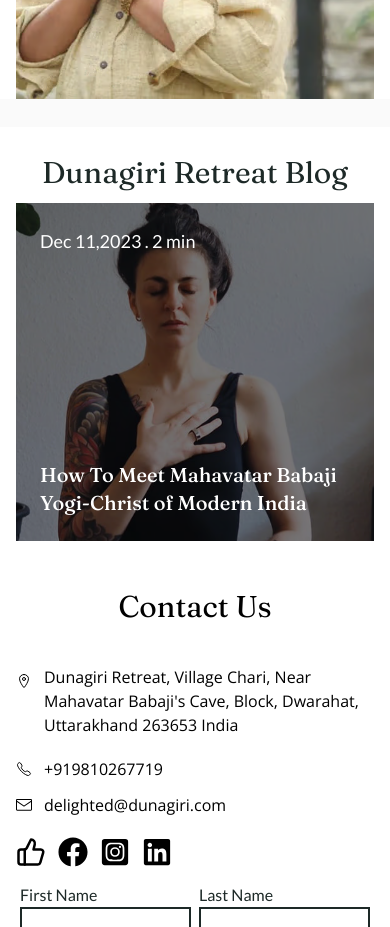
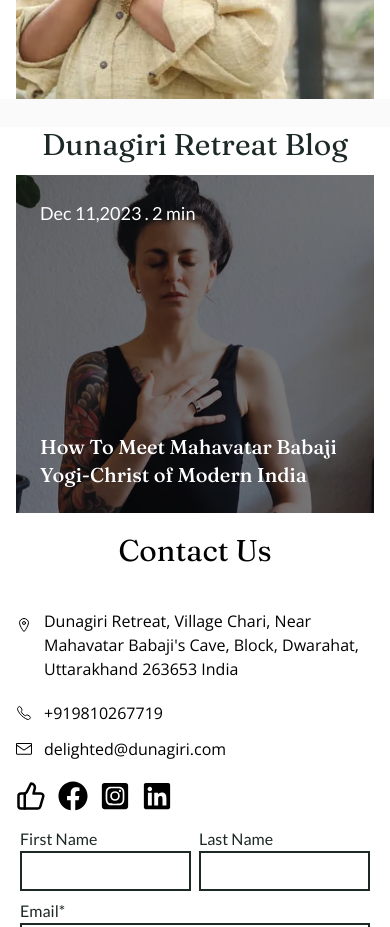
Before and after one commit to Sumitkumar01/dunagiri, a React (Create React App) app: page / in a window 390 px wide. Shown: the part 8600-9527 px from the top of the page. Built offline with nearby package versions, Linux system fonts and the light colour scheme.

Commit message:
issue fix

```diff
--- a/src/pages/Home/Testimonials.jsx
+++ b/src/pages/Home/Testimonials.jsx
@@ -105,7 +105,7 @@ function Testimonials() {
   };
 
   return (
-    <section className="py-7">
+    <section className="lg:py-7">
       <div className="custom_container">
         <h2 className="lg:text-[3.125rem] lg:leading-[4.375rem] text-3xl text-center font-normal text-clrDarkGreen ff-f capitalize lg:mb-0 mb-3">
           Dunagiri Retreat Blog
```
